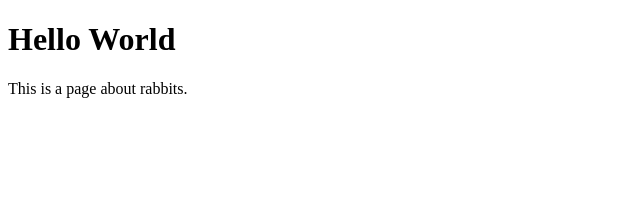
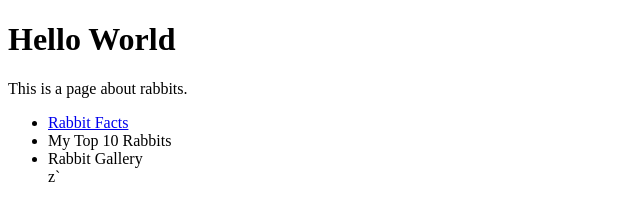
Before and after one commit to blyew/project0, a plain HTML site: page index.html in a window 1280 px wide. Shown: the whole page, without its empty margins (0-640 px from the left). Drawn offline with Linux system fonts and the light colour scheme.

Commit message:
Added link to rabbit facts page and testing local structure for href with rabbits_facts.html

```diff
--- a/index.html
+++ b/index.html
@@ -6,6 +6,11 @@
 <body>
 	<h1> Hello World</h1>
 	<p>This is a page about rabbits.</p>
+	<ul>
+		<li><a href = "rabbit_facts.html"> Rabbit Facts</a></li>
+		<li> My Top 10 Rabbits </li>
+		<li> Rabbit Gallery </li>z`
+	</ul>
 </body>
 
 </html>
```
